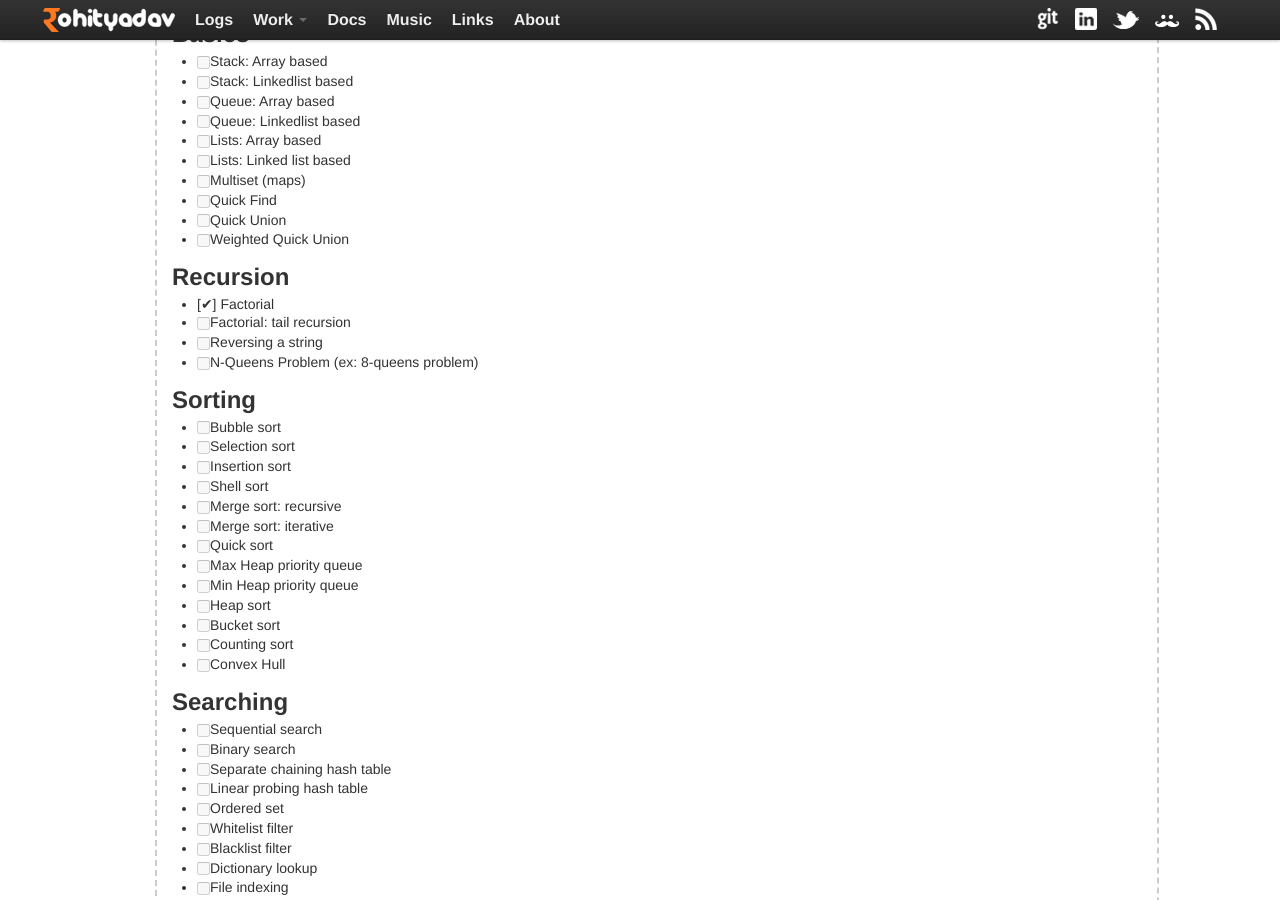
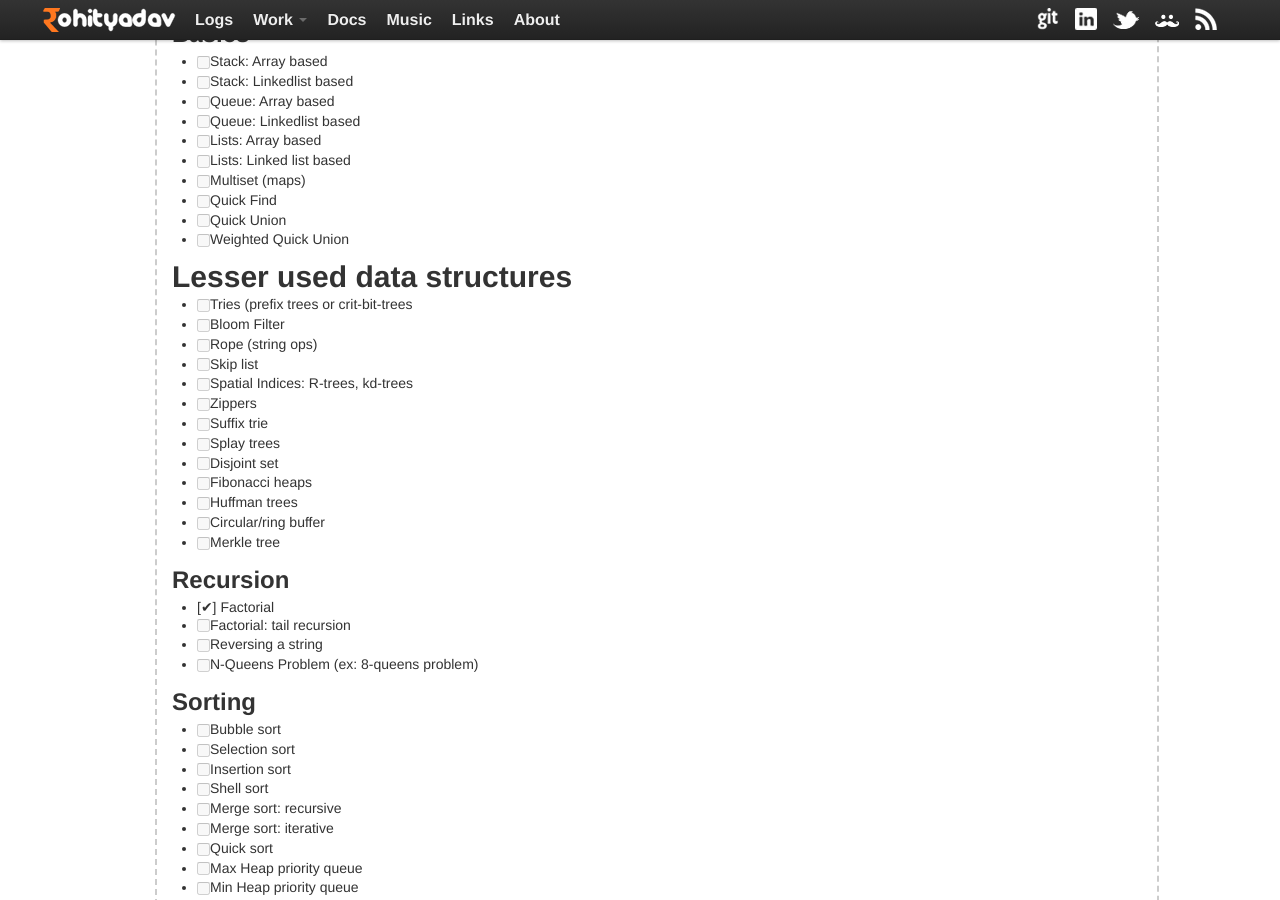
Before and after one commit to rohityadavcloud/rohityadavcloud.github.io, a Jekyll site: the page built from kaizen/algorithms.markdown, in a window 1280 px wide and 900 px high, scrolled down 502 px. Built offline with Jekyll 4.4.1, drawn with Linux system fonts in a browser that asks for light colours; Markdown is read by kramdown in place of the engine named in the settings.

Commit message:
kaizen: update algo with list of unusual information structures
Signed-off-by: Rohit Yadav <bhaisaab@baagi.org>

```diff
--- a/kaizen/algorithms.markdown
+++ b/kaizen/algorithms.markdown
@@ -36,6 +36,22 @@ tagline: List of algorithms every programmer should know
 - [ ] Quick Find
 - [ ] Quick Union
 - [ ] Weighted Quick Union
+
+# Lesser used data structures
+
+- [ ] Tries (prefix trees or crit-bit-trees
+- [ ] Bloom Filter
+- [ ] Rope (string ops)
+- [ ] Skip list
+- [ ] Spatial Indices: R-trees, kd-trees
+- [ ] Zippers
+- [ ] Suffix trie
+- [ ] Splay trees
+- [ ] Disjoint set
+- [ ] Fibonacci heaps
+- [ ] Huffman trees
+- [ ] Circular/ring buffer
+- [ ] Merkle tree
 
 ## Recursion
 
```
